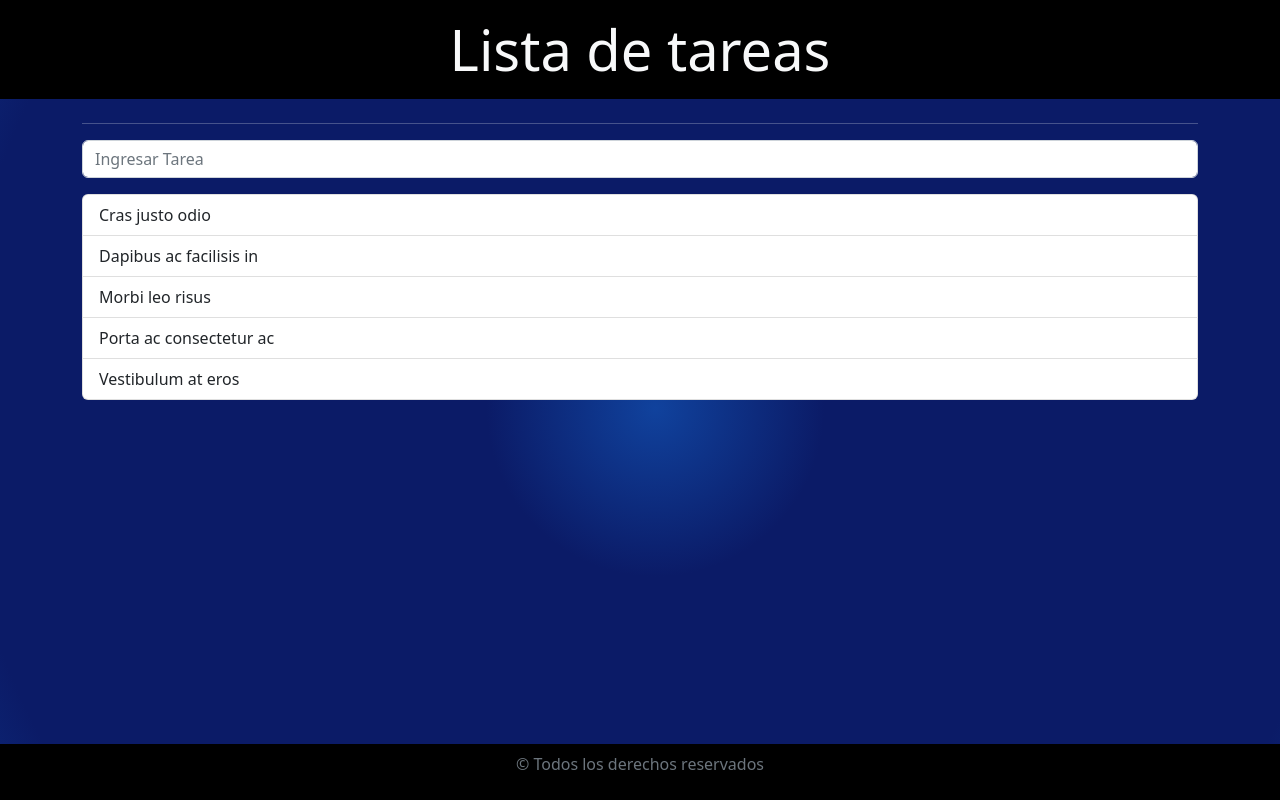
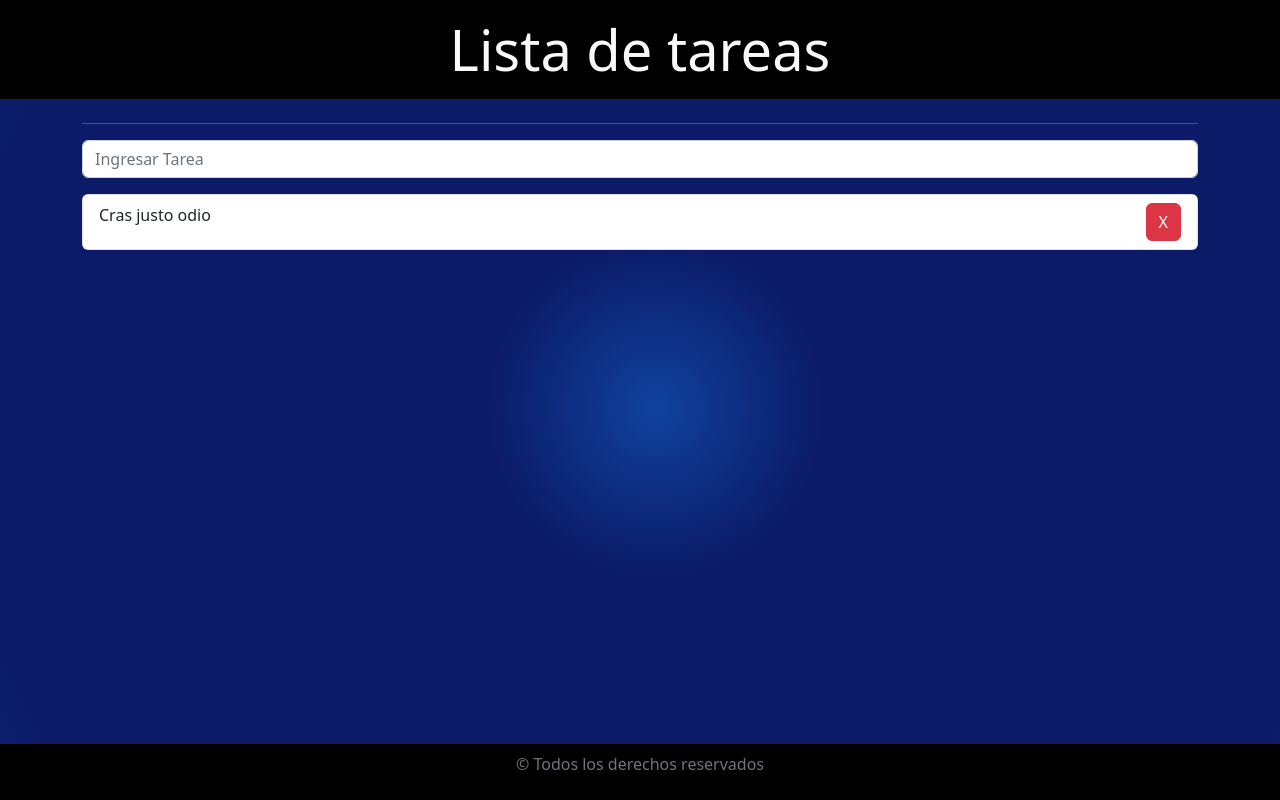
Before and after one commit to mariju92/ejercicio4react, a React (Vite) app: page / in a window 1280 px wide. Built offline with nearby package versions, Linux system fonts and the light colour scheme.

Commit message:
Se agrega el componente ItemTarea

```diff
--- /dev/null
+++ b/src/components/ItemTarea.jsx
@@ -0,0 +1,12 @@
+import {Button, ListGroup } from "react-bootstrap";
+
+const ItemTarea = () => {
+  return (
+    <ListGroup.Item className="d-flex justify-content-between">
+      Cras justo odio
+      <Button variant='danger'>X</Button>
+    </ListGroup.Item>
+  );
+};
+
+export default ItemTarea;
--- a/src/components/ListaTareas.jsx
+++ b/src/components/ListaTareas.jsx
@@ -1,13 +1,10 @@
 import { ListGroup } from "react-bootstrap";
+import ItemTarea from "./ItemTarea";
 
 const ListaTareas = () => {
     return (
             <ListGroup>
-      <ListGroup.Item>Cras justo odio</ListGroup.Item>
-      <ListGroup.Item>Dapibus ac facilisis in</ListGroup.Item>
-      <ListGroup.Item>Morbi leo risus</ListGroup.Item>
-      <ListGroup.Item>Porta ac consectetur ac</ListGroup.Item>
-      <ListGroup.Item>Vestibulum at eros</ListGroup.Item>
+      <ItemTarea/>
     </ListGroup>
     );
 };
```
